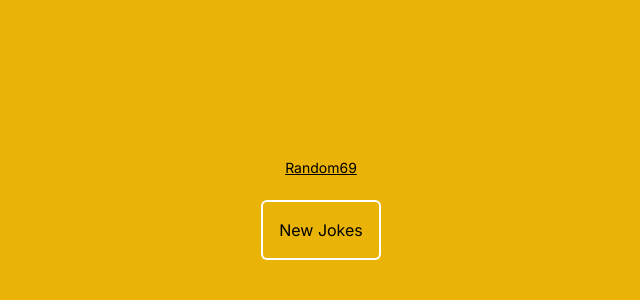
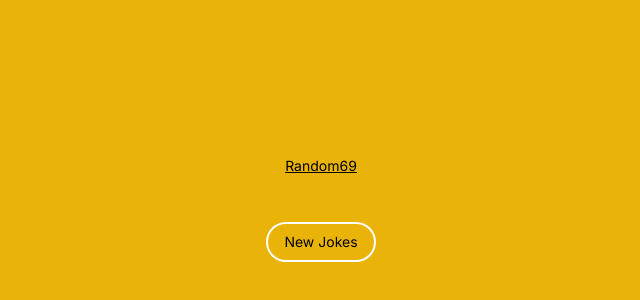
Before and after one commit to modest-azad/randomJokes, a Next.js app: page / in a window 1280 px wide. Shown: the part 192-492 px from the top of the page, without its empty margins (319-959 px from the left). Built offline with nearby package versions, Linux system fonts and the light colour scheme.

Commit message:
resized button

```diff
--- a/src/app/page.tsx
+++ b/src/app/page.tsx
@@ -21,13 +21,13 @@ export default function Home() {
 
 
   return (
-    <main className="flex bg-yellow-500 w-full  text-center h-screen items-center justify-center p-24">
-      <div className="jokes">
+    <main className="flex bg-yellow-500 w-full  text-center h-screen items-center justify-center p-[5%]">
+      <div className="jokesw-full">
         <p className="text-sm mb-6 underline">Random69</p>
         <h1 className="text-3xl font-bold">{text1}</h1>
         <p className="text-2xl">{text2}</p>
 
-        <button className="ring-2 ring-white p-4 rounded" onClick={click} >New Jokes</button>
+        <button className="ring-2 ring-white text-sm mt-6 px-4 py-2 rounded-3xl" onClick={click} >New Jokes</button>
       </div>
     </main>
   );
```
